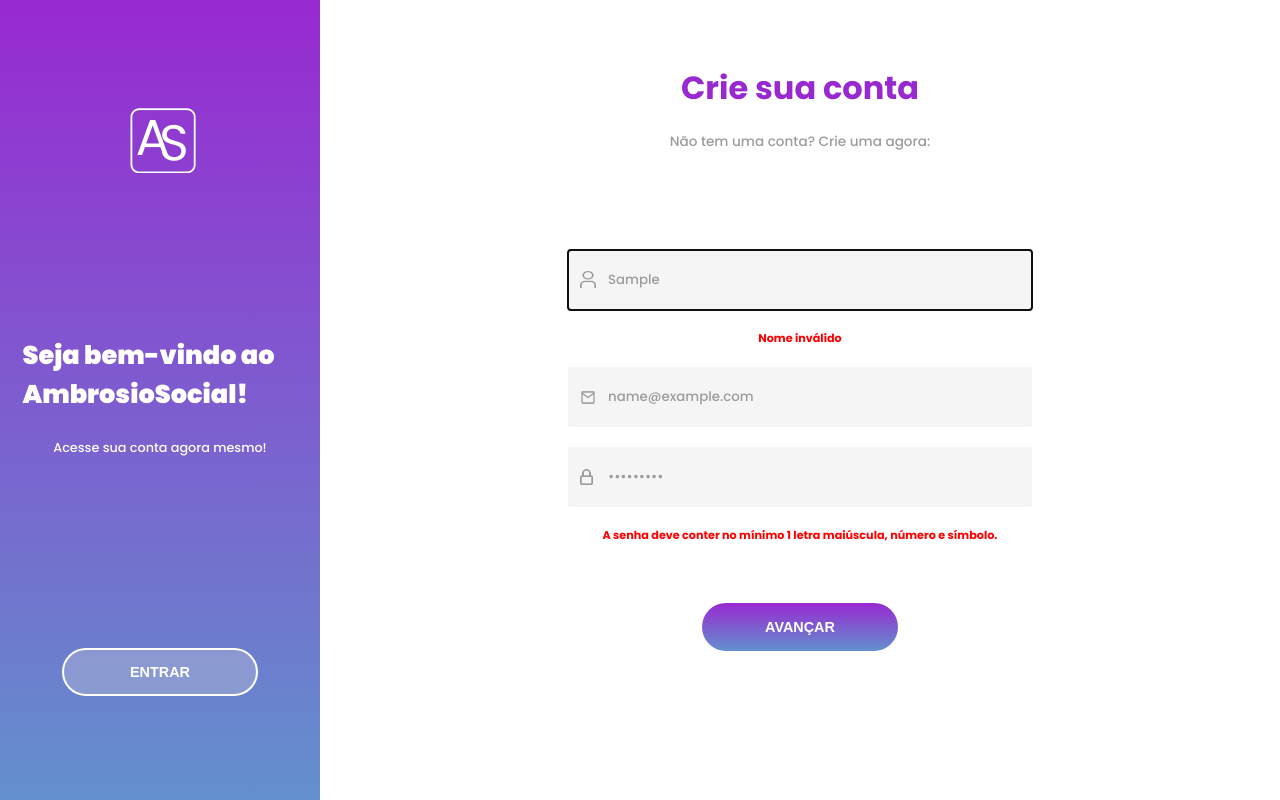
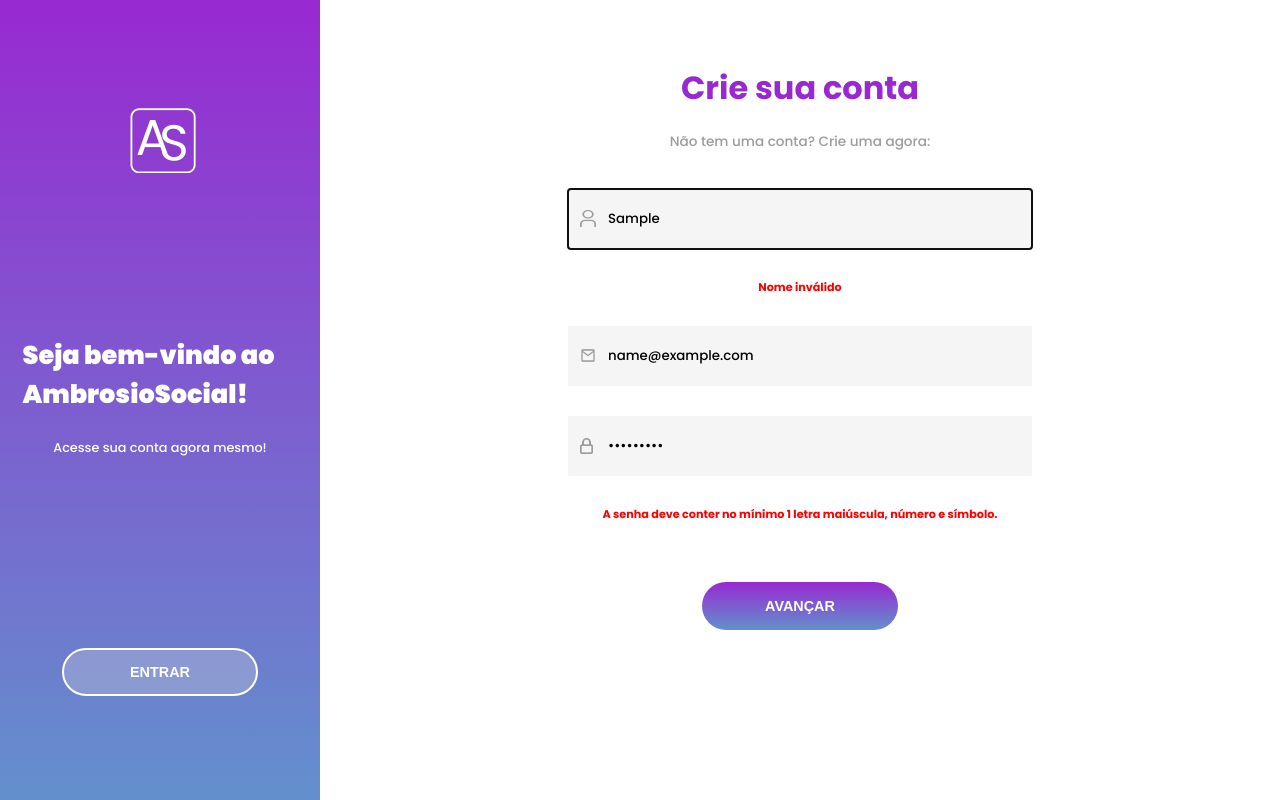
Before and after one commit to evellyn489/AmbrosioSocial, a React (Vite) app: page / in a window 1280 px wide. Both pictures are taken after typing "Sample", "name@example.com", "Sample123" into the empty fields and a click on the button "AVANÇAR". Built offline with nearby package versions, Linux system fonts and the light colour scheme.

Commit message:
Criação de componente de input para nome, email e senha

```diff
--- a/src/components/DadosInput/DadosInput.module.scss
+++ b/src/components/DadosInput/DadosInput.module.scss
@@ -0,0 +1,31 @@
+form {
+    display: flex;
+    flex-direction: column;
+
+    flex-grow: 1;
+
+    gap: 30px;
+
+    div.inputs {
+        display: flex;
+        flex-direction: column;
+        gap: 30px;
+    }
+
+    .errorMessage {
+        font-size: 0.7rem;
+        font-weight: 700;
+
+        color: #ff0000;
+
+        text-align: center;
+    }
+
+    Button {
+        margin-bottom: 20%;
+    }
+
+    button:hover {
+        background: linear-gradient(to bottom, rgba(152, 41, 209, 0.9), rgba(0, 74, 173, 0.5));
+    }
+}
--- a/src/components/DadosInput/DadosInput.tsx
+++ b/src/components/DadosInput/DadosInput.tsx
@@ -1,14 +1,14 @@
 import { useForm } from "react-hook-form";
 import styles from "./DadosInput.module.scss";
-
 import { z } from "zod";
 import { zodResolver } from "@hookform/resolvers/zod";
+import { Input } from "../Input";
+import { Button } from "../Button"
 
 const dadosSchema = z.object({
     user: z.string().transform(value => value.trim()).refine(value => {
         const regex = /^[a-zA-Z\u00C0-\u017F´]+\s+[a-zA-Z\u00C0-\u017F´]{0,}$/
         return regex.test(value)
-
     },{
         message: "Nome inválido"
     }).refine(value => value !== "",{
@@ -30,28 +30,35 @@ const dadosSchema = z.object({
 
 type DadosFormData = z.infer<typeof dadosSchema>;
 
+interface DadosInputProps {
+    onSubmit: (data: DadosFormData) => void;
+    defaultValues?: Partial<DadosFormData>;
+    errorColor?: string;
+    textcolor?: string;
+    buttonName: string;
+}
 
-export function DadosInput() {
 
+export function DadosInput({ onSubmit, defaultValues, errorColor = 'red', buttonName }: DadosInputProps) {
     const { register, handleSubmit, formState: { errors } } = useForm<DadosFormData>({
-        resolver: zodResolver(dadosSchema)
-    })
+        resolver: zodResolver(dadosSchema),
+        defaultValues
+    });
 
-    {/*}
-    <form onSubmit = {handleSubmit(editData)}>
+    return (
+        <form onSubmit={handleSubmit(onSubmit)}>
+            <div className={styles.inputs}>
+                <Input type="text" placeholder="Nome" id="user" label="Modificar nome" error="errorNome" register={register} textColor="black"/>
+                {errors.user && <span className={`${styles.errorMessage} ${styles[errorColor]}`} id="errorNome">{errors.user.message}</span>}
 
-        <div className={styles.inputs}>
-            <Input type="text" placeholder="Nome" id="user" label="Modificar nome" error="errorNome" register={register} defaultValue={currentName} textColor='black'/>
-            {errors.user && <span id="errorNome">{errors.user.message}</span>}
+                <Input type="text" placeholder="Email" id="email2" label="Modificar email" error="errorEmail" register={register} textColor="black"/>
+                {errors.email2 && <span className={`${styles.errorMessage} ${styles[errorColor]}`} id="errorEmail">{errors.email2.message}</span>}
 
-            <Input type="text" placeholder="Email" id="email2" label="Modificar email" error="errorEmail" register={register} defaultValue={currentEmail} textColor='black'/>
-            {errors.email2 && <span id="errorEmail">{errors.email2.message}</span>}
+                <Input type="password" placeholder="Senha" id="password2" label="Modificar senha" error="errorSenha" register={register} textColor="black"/>
+                {errors.password2 && <span className={`${styles.errorMessage} ${styles[errorColor]}`} id="errorSenha">{errors.password2.message}</span>}
+            </div>
 
-            <Input type="password" placeholder="Senha" id="password2" label="Modificar senha" error="errorSenha" register={register} defaultValue={currentPassword} textColor='black'/>
-            {errors.password2 && <span id="errorSenha">{errors.password2.message}</span>}
-
-        </div>
-
-        <Button name="SALVAR" label = "Botão de salvar" click={() => 0}/>
-</form>*/}
+            <Button name={buttonName} label="Botão de prosseguir" click={() => 0} />
+        </form>
+    );
 }
--- a/src/pages/CadastroInicial/CadastroInicial.tsx
+++ b/src/pages/CadastroInicial/CadastroInicial.tsx
@@ -1,82 +1,46 @@
 import styles from "./CadastroInicial.module.scss";
-
-import logo from "../../assets/logos/white.png"
-
+import logo from "../../assets/logos/white.png";
 import { useForm } from "react-hook-form";
 import { z } from "zod";
 import { zodResolver } from "@hookform/resolvers/zod";
+import { Button } from "../../components/Button";
+import { DadosInput } from "../../components/DadosInput";
 
-import { Button } from "../../components/Button";
-import { Input } from "../../components/Input";
+// Definindo a interface DadosFormData
+interface DadosFormData {
+  user: string;
+  email2: string;
+  password2: string;
+}
 
-const cadastroInicialSchema = z.object({
-    user: z.string().transform(value => value.trim()).refine(value => {
-        const regex = /^[a-zA-Z\u00C0-\u017F´]+\s+[a-zA-Z\u00C0-\u017F´]{0,}$/
-        return regex.test(value)
-
-    },{
-        message: "Nome inválido"
-    }).refine(value => value !== "",{
-        message: "Insira um nome válido"
-    }),
-    email2: z.string().email("Insira um email válido").transform(value => value.trim()).refine(value => {
-        const regex = /[a-z0-9!#$%&'*+/=?^_`{|}~-]+(?:\.[a-z0-9!#$%&'*+/=?^_`{|}~-]+)*@(?:[a-z0-9](?:[a-z0-9-]*[a-z0-9])?\.)+[a-z0-9](?:[a-z0-9-]*[a-z0-9])?/gi;
-        return regex.test(value);
-    },{
-        message: "Email inválido"
-    }),
-    password2: z.string().min(8, "A senha deve ter no mínimo 8 caracteres").transform(value => value.trim()).refine(value => {
-        const regex = /(?=^.{8,}$)((?=.*\d)(?=.*\W+))(?![.\n])(?=.*[A-Z])(?=.*[a-z]).*$/g
-        return regex.test(value);
-    }, {
-        message: "A senha deve conter no mínimo 1 letra maiúscula, número e símbolo."
-    })
-})
-
-type CadastroInicialFormData = z.infer<typeof cadastroInicialSchema>;
+const initialValues: DadosFormData = {
+  user: "",
+  email2: "",
+  password2: ""
+};
 
 export function CadastroInicial() {
-    const { register, handleSubmit, formState: { errors } } = useForm<CadastroInicialFormData>({
-        resolver: zodResolver(cadastroInicialSchema)
-    })
 
-    function cadastroInicial() {
-        console.log("Cadastro feito.")
+  function cadastroInicial(data: DadosFormData) {
+    console.log("Cadastro feito.", data);
   }
 
   return (
     <div className={styles.container}>
       <aside>
         <img src={logo} alt="Logo do Ambrosio social da cor branca com o símbolo AS dentro de um quadrado com bordas brancas e no fundo tem um gradiente com roxo e azul." />
-
         <div className={styles.texts}>
           <strong>Seja bem-vindo ao AmbrosioSocial!</strong>
           <p>Acesse sua conta agora mesmo!</p>
         </div>
-
         <Button name="ENTRAR" label="Botão para fazer login" click={() => 0}/>
       </aside>
-
       <main>
         <div className={styles.titles}>
           <h1>Crie sua conta</h1>
           <p>Não tem uma conta? Crie uma agora:</p>
         </div>
-
-                <form onSubmit={handleSubmit(cadastroInicial)}>
-                    <div className={styles.inputs}>
-                        <Input type="text" placeholder="Nome (Ex: Ana Silva)" id="user" label="Adicionar nome" error="errorNome" register={register}/>
-                        {errors.user && <span id="errorNome">{errors.user.message}</span>}
-
-                        <Input type="email" placeholder="Email" id="email2" label="Adicionar email" error="errorEmail" register={register}/>
-                        {errors.email2 && <span id="errorEmail">{errors.email2.message}</span>}
-
-                        <Input type="password" placeholder="Senha" id="password2" label="Adicionar senha" error="errorSenha" register={register}/>
-                        {errors.password2 && <span id="errorSenha">{errors.password2.message}</span>}
-                    </div>
-
-                    <Button name="AVANÇAR" label="Botão para avançar no cadastro" click={() => 0}/>
-                </form>
+        <DadosInput onSubmit={cadastroInicial} defaultValues={initialValues} buttonName="AVANÇAR" />
       </main>
     </div>
   );
--- a/src/pages/EditarDados/EditarDados.tsx
+++ b/src/pages/EditarDados/EditarDados.tsx
@@ -1,53 +1,21 @@
 import styles from "./EditarDados.module.scss";
-import { Input } from "../../components/Input";
-import { Button } from "../../components/Button";
 import { Menu } from "../../components/Menu";
 import { useForm } from "react-hook-form";
 import { z } from "zod";
 import { zodResolver } from "@hookform/resolvers/zod";
 import profile_picture from "../../assets/publications/profile_picture.png";
 import { useState } from "react";
+import { DadosInput } from "../../components/DadosInput";
 
-
-const editarDadosSchema = z.object({
-    user: z.string().transform(value => value.trim()).refine(value => {
-        const regex = /^[a-zA-Z\u00C0-\u017F´]+\s+[a-zA-Z\u00C0-\u017F´]{0,}$/
-        return regex.test(value)
-
-    },{
-        message: "Nome inválido"
-    }).refine(value => value !== "",{
-        message: "Insira um nome válido"
-    }),
-    email2: z.string().email("Insira um email válido").transform(value => value.trim()).refine(value => {
-        const regex = /[a-z0-9!#$%&'*+/=?^_`{|}~-]+(?:\.[a-z0-9!#$%&'*+/=?^_`{|}~-]+)*@(?:[a-z0-9](?:[a-z0-9-]*[a-z0-9])?\.)+[a-z0-9](?:[a-z0-9-]*[a-z0-9])?/gi;
-        return regex.test(value);
-    },{
-        message: "Email inválido"
-    }),
-    password2: z.string().min(8, "A senha deve ter no mínimo 8 caracteres").transform(value => value.trim()).refine(value => {
-        const regex = /(?=^.{8,}$)((?=.*\d)(?=.*\W+))(?![.\n])(?=.*[A-Z])(?=.*[a-z]).*$/g
-        return regex.test(value);
-    }, {
-        message: "A senha deve conter no mínimo 1 letra maiúscula, número e símbolo."
-    })
-})
-
-type EditarDadosFormData = z.infer<typeof editarDadosSchema>;
-
-export function EditarDados(){
+export function EditarDados() {
     const [isHoverImage, setIsHoverImage] = useState(false);
 
-    const currentName = "Nome sobrenome"
-    const currentEmail = "email123@gmail.com"
-    const currentPassword = "Password@123"
-
-    const { register, handleSubmit, formState: { errors } } = useForm<EditarDadosFormData>({
-        resolver: zodResolver(editarDadosSchema)
-    })
+    const currentName = "Nome sobrenome";
+    const currentEmail = "email123@gmail.com";
+    const currentPassword = "Password@123";
 
     function editData() {
-        console.log("Dado modificado")
+        console.log("Dado modificado");
     }
 
     const handlePublishClick = () => {
@@ -56,7 +24,6 @@ export function EditarDados(){
     }
 
     return (
-
         <div>
             <Menu isHome={true} isPerfil={false}/>
 
@@ -70,28 +37,13 @@ export function EditarDados(){
                             <img src={profile_picture} alt="foto de perfil do usuário" title="Atualizar foto de perfil"/>
                         {
                             isHoverImage && (
-                            <span>Atualizar foto de perfil</span>
+                                <span className="photoAtualization">Atualizar foto de perfil</span>
                             )
                         }
                     </button>
 
-                <form onSubmit = {handleSubmit(editData)}>
-
-                        <div className={styles.inputs}>
-                            <Input type="text" placeholder="Nome" id="user" label="Modificar nome" error="errorNome" register={register} defaultValue={currentName} textColor='black'/>
-                            {errors.user && <span id="errorNome">{errors.user.message}</span>}
-
-                            <Input type="text" placeholder="Email" id="email2" label="Modificar email" error="errorEmail" register={register} defaultValue={currentEmail} textColor='black'/>
-                            {errors.email2 && <span id="errorEmail">{errors.email2.message}</span>}
-
-                            <Input type="password" placeholder="Senha" id="password2" label="Modificar senha" error="errorSenha" register={register} defaultValue={currentPassword} textColor='black'/>
-                            {errors.password2 && <span id="errorSenha">{errors.password2.message}</span>}
-
-                        </div>
-
-                        <Button name="SALVAR" label = "Botão de salvar" click={() => 0}/>
-                </form>
+                    <DadosInput onSubmit={editData} defaultValues={{ user: currentName, email2: currentEmail, password2: currentPassword } } buttonName="SALVAR" />
             </div>
         </div>
-    )
+    );
 }
```
Also changed, not shown: src/pages/EditarDados/EditarDados.module.scss (+1 -29 lines). Lines whose indentation alone changed are shown as unchanged.
